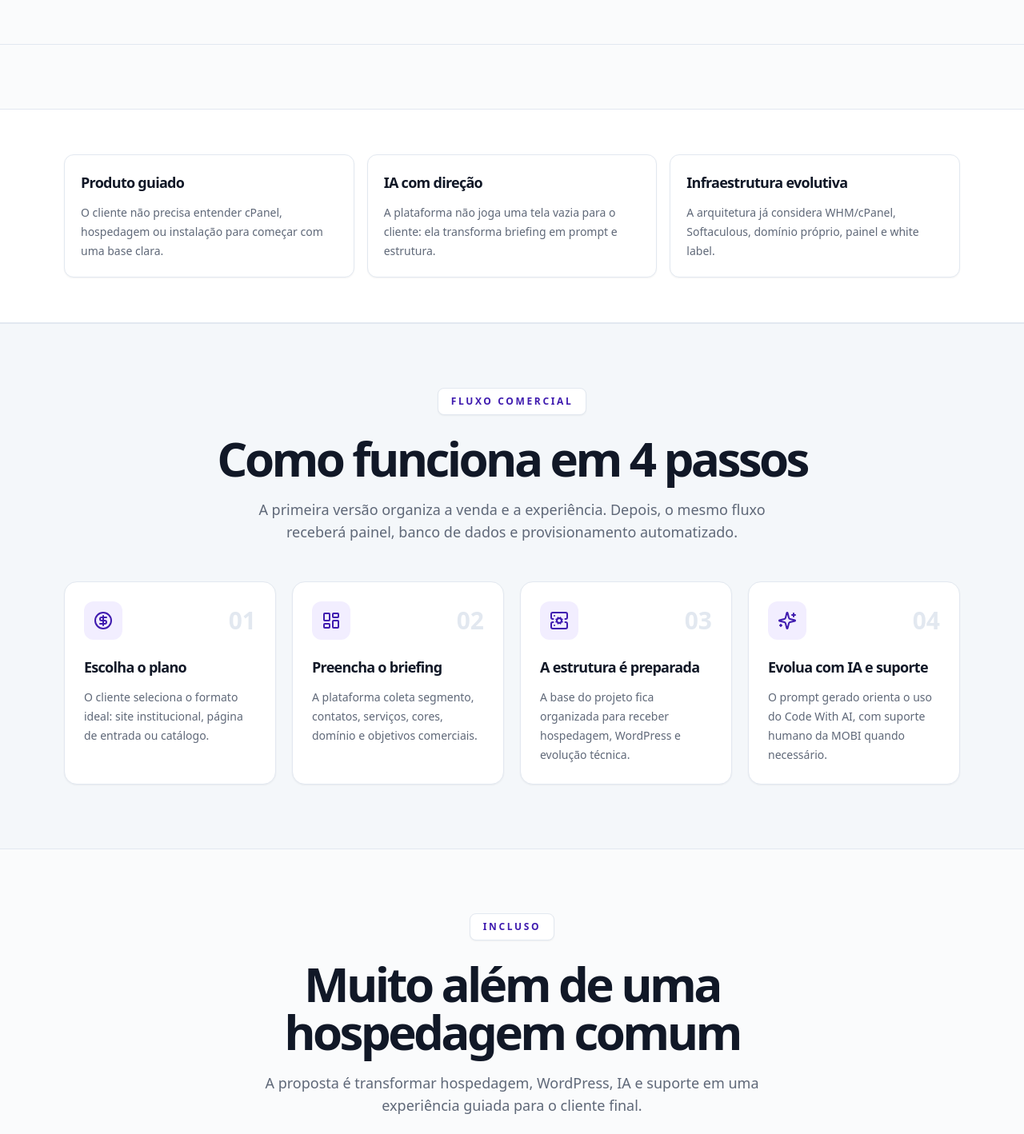
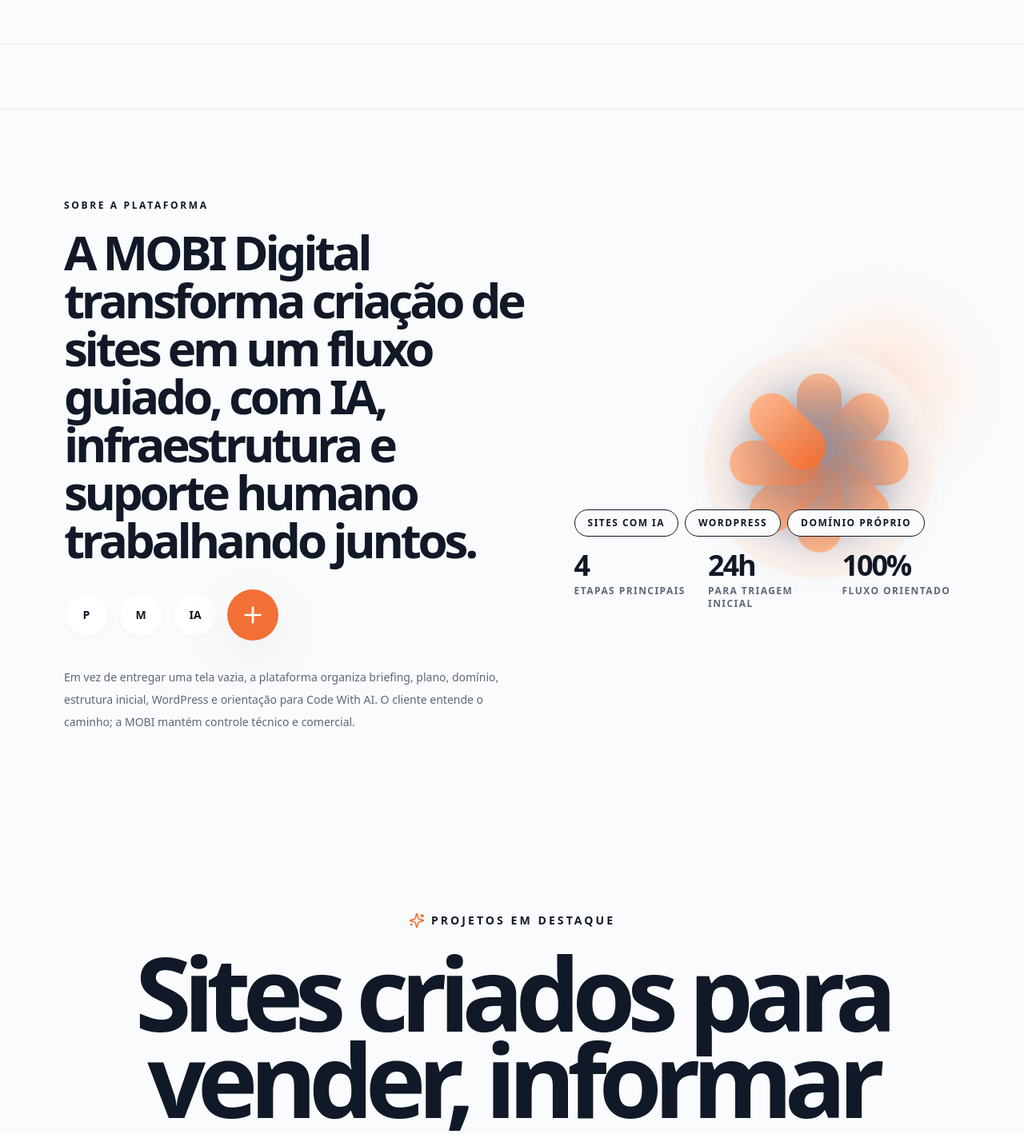
Before and after one commit to agenciamobi/mobidigital, a Next.js app: page / in a window 1280 px wide. Shown: the part 1480-2898 px from the top of the page at 80% size. Built offline with nearby package versions, Linux system fonts and the light colour scheme.

Commit message:
Add mobi01 about and featured sections to home

```diff
--- a/app/page.tsx
+++ b/app/page.tsx
@@ -1,5 +1,7 @@
 import { ArrowRight } from "lucide-react";
+import { MobiAboutBand } from "@/components/mobi-about-band";
 import { MobiButton } from "@/components/button";
+import { MobiFeaturedSites } from "@/components/mobi-featured-sites";
 import { MobiHeader } from "@/components/mobi-header";
 import { MobiTenantSiteScroller } from "@/components/mobi-tenant-site-scroller";
 import { Footer } from "@/components/ui";
@@ -21,7 +23,7 @@ function HomeSectionHeading({ eyebrow, title, description }: { eyebrow: string;
 }
 
 export default function HomePage() {
-  const { hero, tenantSites, pillars } = mobiHomeContent;
+  const { hero, tenantSites, about, featuredSites, pillars } = mobiHomeContent;
 
   return (
     <>
@@ -44,7 +46,11 @@ export default function HomePage() {
           <MobiTenantSiteScroller sites={tenantSites} />
         </section>
 
-        <section className="border-b border-line bg-surface py-14">
+        <MobiAboutBand {...about} />
+
+        <MobiFeaturedSites {...featuredSites} />
+
+        <section className="border-b border-t border-line bg-surface py-14">
           <div className="container-page grid gap-4 md:grid-cols-3">
             {pillars.map((pillar) => (
               <article key={pillar.title} className={activeTheme.card.compact}>
```
